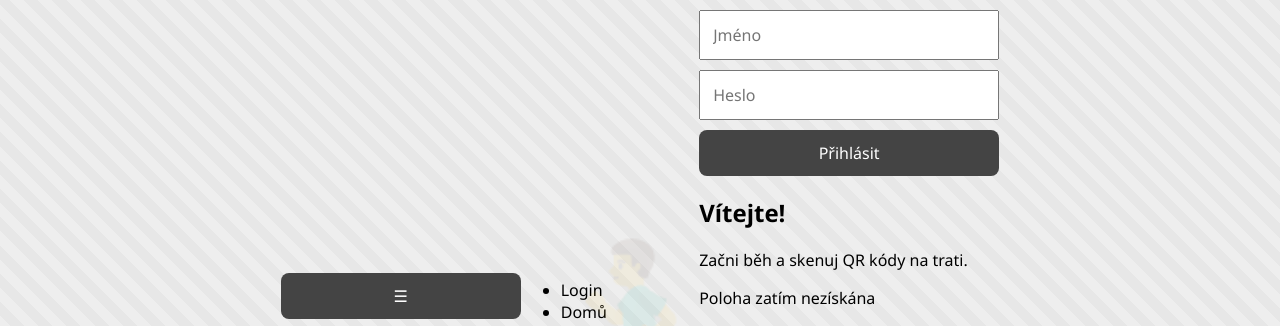
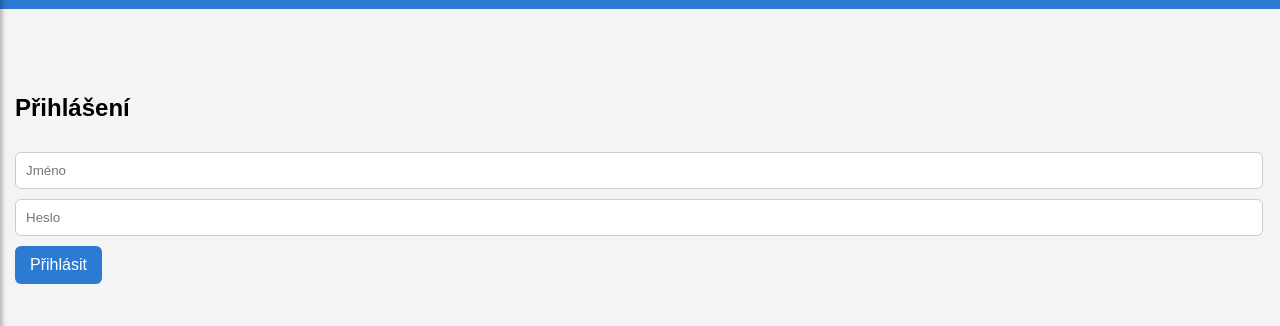
Before and after one commit to antoninkoren/IOC, a plain HTML site: page prvni_pokus/index.html in a window 1280 px wide. Shown: the part 73-399 px from the top of the page. Drawn offline with nearby package versions, Linux system fonts and the light colour scheme.

Commit message:
Refactor CSS for improved layout and styling

```diff
--- a/prvni_pokus/style.css
+++ b/prvni_pokus/style.css
@@ -1,66 +1,21 @@
-* {
-  box-sizing: border-box;
-  font-family: "Segoe UI", sans-serif;
-}
-
-body {
-  margin: 0;
-  min-height: 100vh;
-  background-color: #eee;
-  background-image: repeating-linear-gradient(
-    45deg,
-    rgba(0,0,0,0.03) 0,
-    rgba(0,0,0,0.03) 10px,
-    transparent 10px,
-    transparent 20px
-  );
-  display: flex;
-  justify-content: center;
-  align-items: center;
-}
-
-body::before {
-  content: "🏃‍♂️";
-  font-size: 180px;
-  opacity: 0.08;
-  position: fixed;
-  inset: 0;
-  display: grid;
-  place-items: center;
-  pointer-events: none;
-}
-
-.card {
-  background: white;
-  padding: 25px;
-  border-radius: 16px;
-  box-shadow: 0 10px 30px rgba(0,0,0,0.15);
-  width: 100%;
-  max-width: 420px;
-}
-
-input, button {
-  width: 100%;
-  padding: 12px;
-  margin-top: 10px;
-  font-size: 16px;
-}
-
-button {
-  background: #444;
-  color: white;
-  border: none;
-  border-radius: 8px;
-  cursor: pointer;
-}
-
-button:hover {
-  background: #222;
-}
-
-.student-card {
-  background: #f5f5f5;
-  border-radius: 12px;
-  padding: 10px;
-  margin-bottom: 10px;
-}
+body { margin:0; font-family: Arial, sans-serif; background:#f4f4f4; }
+header { display:flex; align-items:center; background:#2b7bd3; color:#fff; padding:12px; }
+header h1 { flex:1; margin:0; font-size:1.2em; }
+#menuToggle { font-size:1.5em; background:none; border:none; color:#fff; cursor:pointer; }
+nav { position:fixed; top:0; left:0; height:100%; width:250px; background:#fff; box-shadow:2px 0 5px rgba(0,0,0,0.3); transform:translateX(-100%); transition:0.3s; z-index:100; padding-top:50px; }
+nav.open { transform:translateX(0); }
+nav ul { list-style:none; padding:0; margin:0; }
+nav ul li { padding:15px 20px; border-bottom:1px solid #eee; cursor:pointer; }
+nav ul li:hover { background:#f0f0f0; }
+main { padding:15px; margin-top:50px; }
+.view { display:none; }
+.view.active { display:block; }
+video { width:100%; border-radius:8px; margin-top:10px; }
+#scanOutput { background:#222; color:#0f0; padding:10px; margin-top:10px; border-radius:6px; min-height:40px; word-wrap:break-word; }
+button { padding:10px 15px; margin-top:10px; border:none; border-radius:6px; background:#2b7bd3; color:#fff; font-size:1em; cursor:pointer; }
+button:hover { background:#1e5fae; }
+ul#historyList, ul#teacherList { list-style:none; padding:0; }
+ul#historyList li, ul#teacherList li { padding:10px; background:#fff; margin-bottom:6px; border-radius:6px; box-shadow:0 1px 3px rgba(0,0,0,0.1); }
+input[type=text], input[type=password] { padding:10px; margin-top:10px; width:calc(100% - 24px); border-radius:6px; border:1px solid #ccc; }
+#locationOutput { background:#eee; padding:10px; margin-top:10px; border-radius:6px; }
+#loginOutput { margin-top:10px; color:red; }
```
